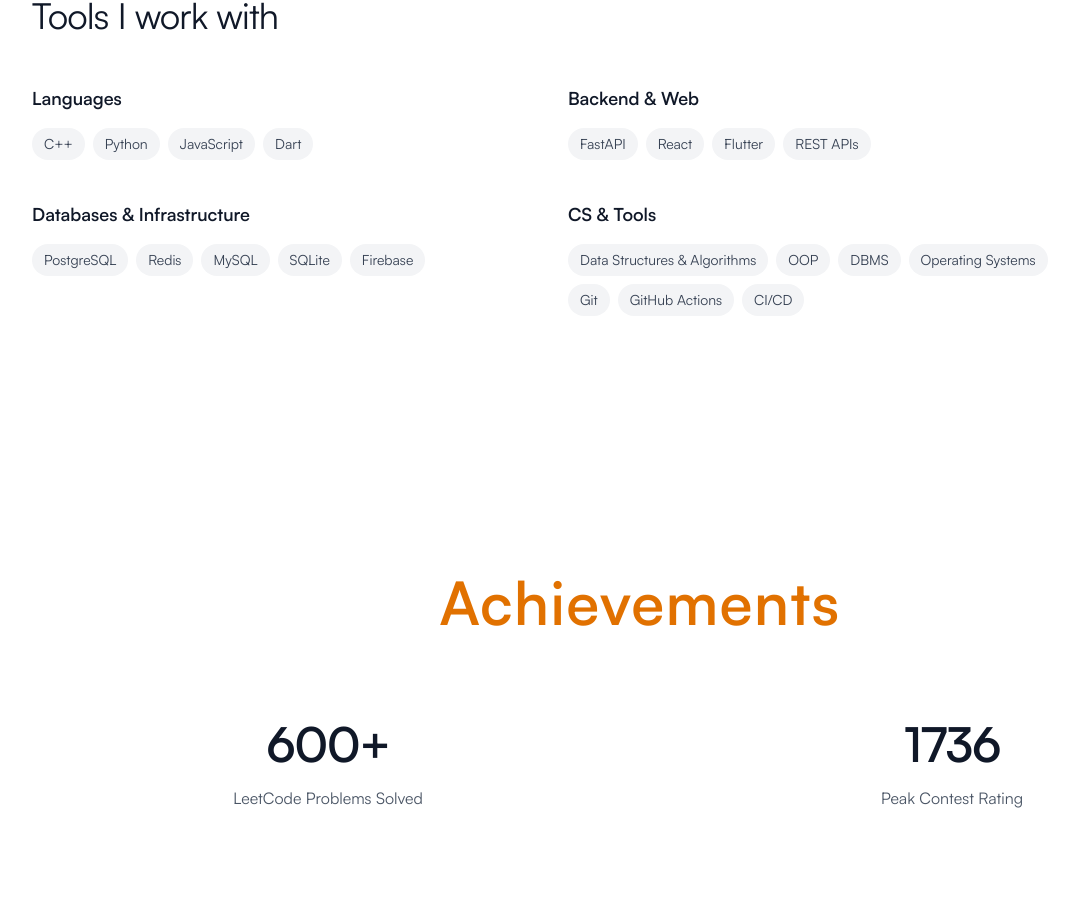
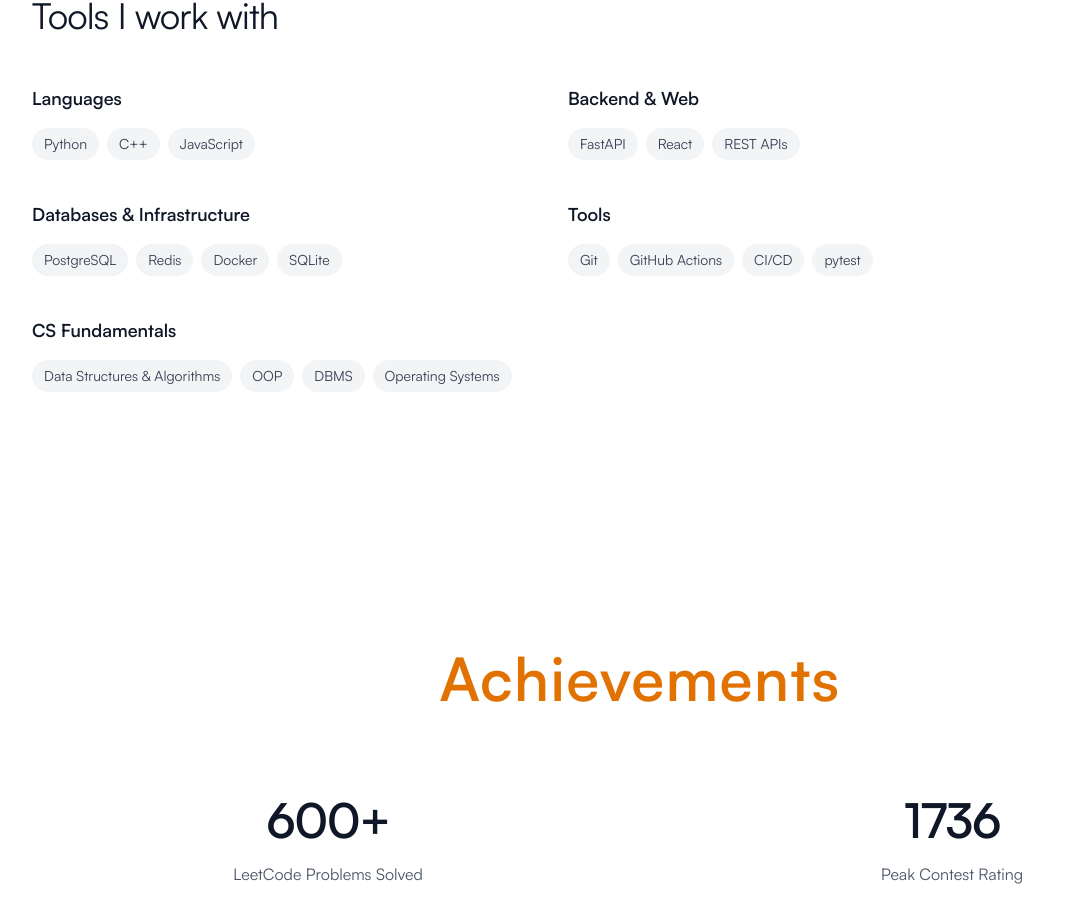
Before and after one commit to mayuripaliwal/portfolio, a React (Vite) app in the folder frontend/: page / in a window 1280 px wide. Shown: the part 2279-3201 px from the top of the page, without its empty margins (0-1066 px from the left). Built offline with nearby package versions, Linux system fonts and the light colour scheme.

Commit message:
chore: update skill section

```diff
--- a/frontend/src/Skills.jsx
+++ b/frontend/src/Skills.jsx
@@ -1,28 +1,34 @@
 const skillGroups = [
   {
     title: "Languages",
-    skills: ["C++", "Python", "JavaScript", "Dart"],
+    skills: ["Python", "C++","JavaScript"],
   },
   {
     title: "Backend & Web",
-    skills: ["FastAPI", "React", "Flutter", "REST APIs"],
+    skills: ["FastAPI", "React", "REST APIs" ],
   },
   {
     title: "Databases & Infrastructure",
-    skills: ["PostgreSQL", "Redis", "MySQL", "SQLite", "Firebase"],
+    skills: ["PostgreSQL", "Redis", "Docker","SQLite"],
   },
   {
-    title: "CS & Tools",
+    title: "Tools",
+    skills: [
+      "Git",
+      "GitHub Actions",
+      "CI/CD",
+      "pytest"
+    ],
+  },
+  {
+    title: "CS Fundamentals",
     skills: [
       "Data Structures & Algorithms",
       "OOP",
       "DBMS",
       "Operating Systems",
-      "Git",
-      "GitHub Actions",
-      "CI/CD",
     ],
-  },
+  }
 ]
 
 export default function Skills() {
```
